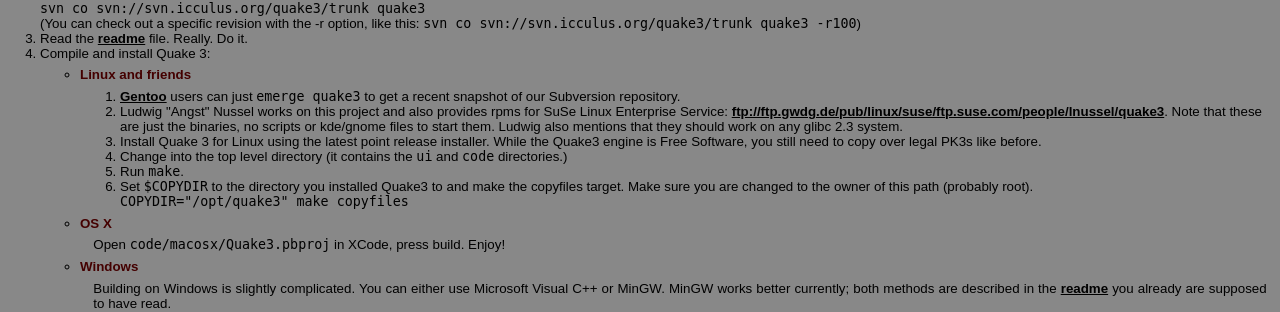
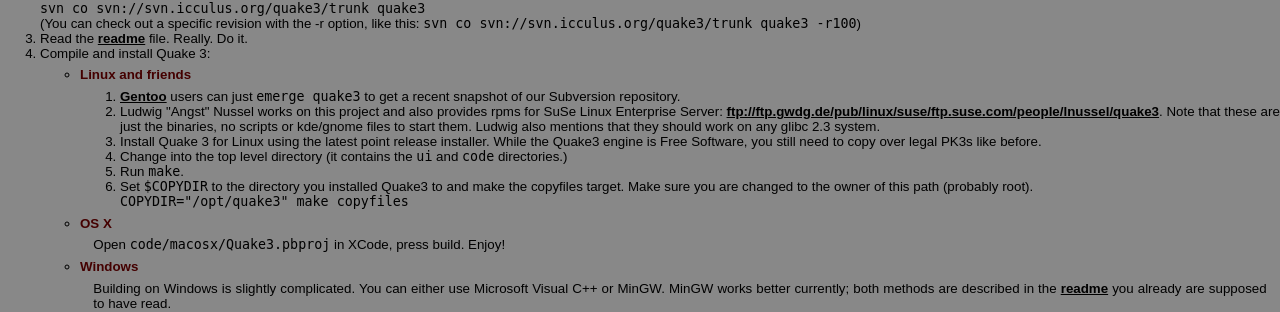
Before and after one commit to bryant/ioq3-defrag, a PHP site: page /?page=help in a window 1280 px wide. Shown: the part 148-460 px from the top of the page. Run offline with PHP 8.4, Linux system fonts and the light colour scheme; data that the repository does not hold is empty.

Commit message:
s/Service/Server/g

```diff
--- a/web/include/help.php
+++ b/web/include/help.php
@@ -18,7 +18,7 @@
 					<li><a href="http://www.gentoo.org/">Gentoo</a> users can
 					just <span class="shell">emerge quake3</span> to get a
 					recent snapshot of our Subversion repository.</li>
-					<li>Ludwig "Angst" Nussel works on this project and also provides rpms for SuSe Linux Enterprise Service:
+					<li>Ludwig "Angst" Nussel works on this project and also provides rpms for SuSe Linux Enterprise Server:
 					<a href="ftp://ftp.gwdg.de/pub/linux/suse/ftp.suse.com/people/lnussel/quake3">ftp://ftp.gwdg.de/pub/linux/suse/ftp.suse.com/people/lnussel/quake3</a>. Note that these are just the binaries, no scripts or kde/gnome files to start them. Ludwig also mentions that they should work on any glibc 2.3 system.</li>
 					<li>Install Quake 3 for Linux using the latest point release
 					installer. While the Quake3 engine is Free Software, you
```
